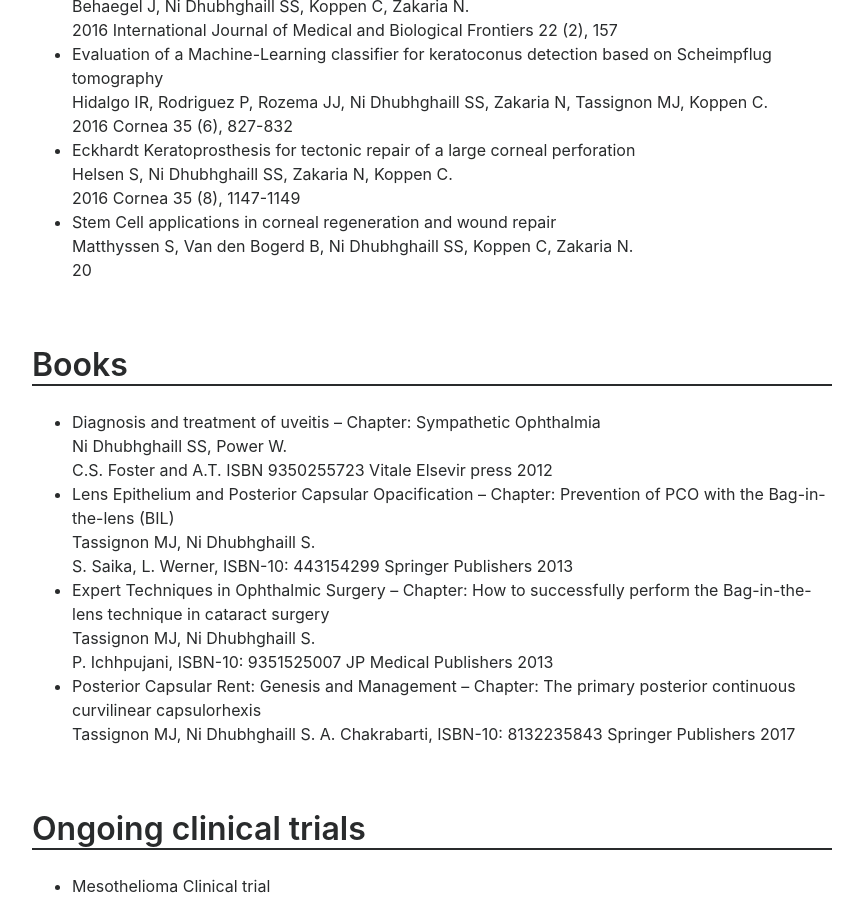
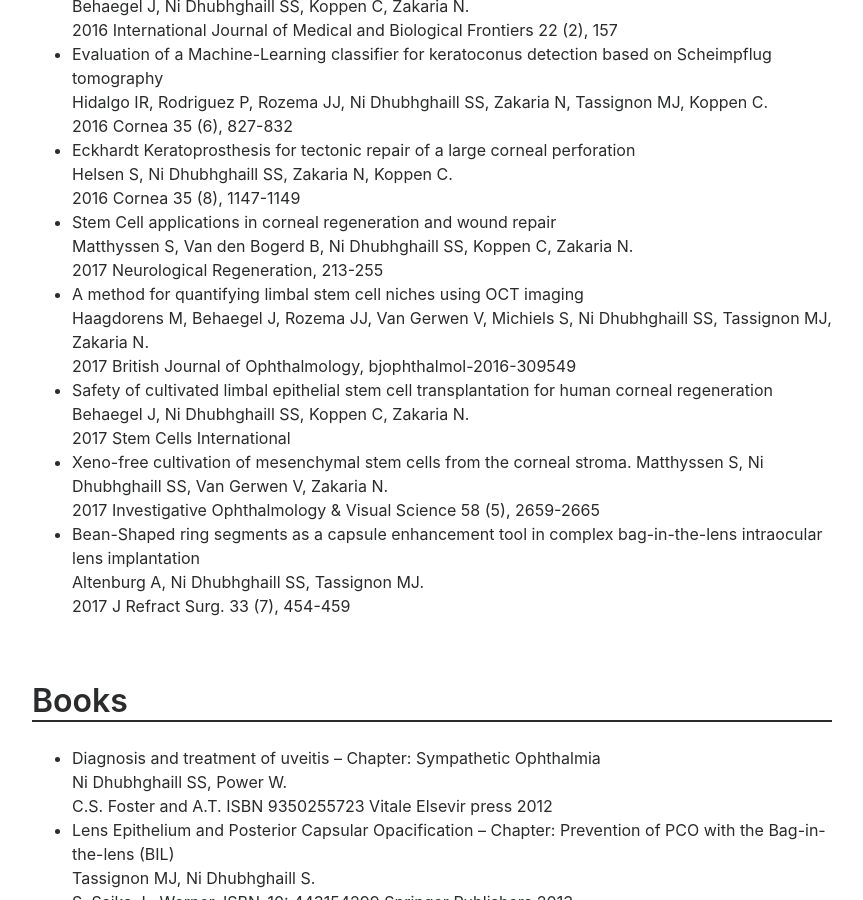
Before and after one commit to sorchanidhubhghaill/cv, a Jekyll site: the page built from index.md, in a window 1280 px wide and 900 px high, scrolled down 10332 px. Shown: the whole window, without its empty margins (208-1071 px from the left). Built offline with Jekyll 4.4.1, drawn with Linux system fonts in a browser that asks for light colours.

Commit message:
Update index.md

```diff
--- a/index.md
+++ b/index.md
@@ -406,7 +406,19 @@ Antwerp University Hospital -- Wilrijkstraat 10, 2610 Antwerp, Belgium
      2016 Cornea 35 (8), 1147-1149
  - Stem Cell applications in corneal regeneration and wound repair
      Matthyssen S, Van den Bogerd B, Ni Dhubhghaill SS, Koppen C, Zakaria N.
-     20
+     2017 Neurological Regeneration, 213-255
+ - A method for quantifying limbal stem cell niches using OCT imaging
+     Haagdorens M, Behaegel J, Rozema JJ, Van Gerwen V, Michiels S, Ni Dhubhghaill SS, Tassignon MJ, Zakaria N.
+     2017 British Journal of Ophthalmology, bjophthalmol-2016-309549
+ - Safety of cultivated limbal epithelial stem cell transplantation for human corneal regeneration
+     Behaegel J, Ni Dhubhghaill SS, Koppen C, Zakaria N.
+     2017 Stem Cells International
+ - Xeno-free cultivation of mesenchymal stem cells from the corneal stroma.
+     Matthyssen S, Ni Dhubhghaill SS, Van Gerwen V, Zakaria N.
+     2017 Investigative Ophthalmology & Visual Science 58 (5), 2659-2665
+ - Bean-Shaped ring segments as a capsule enhancement tool in complex bag-in-the-lens intraocular lens implantation
+     Altenburg A, Ni Dhubhghaill SS, Tassignon MJ.
+     2017 J Refract Surg. 33 (7), 454-459
 
 ## Books
 
```
